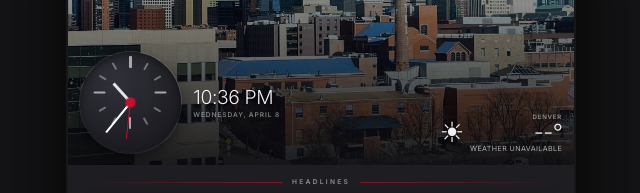
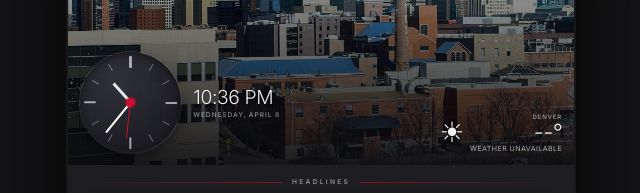
Before and after one commit to GJurado15/CS3250-Digital-Signage, a plain HTML site: page index.html in a window 1280 px wide. Shown: the part 195-388 px from the top of the page, 319-959 px from the left. Drawn offline with Linux system fonts and the light colour scheme; no server answers.

Commit message:
Fixed clock ticks

```diff
--- a/styles.css
+++ b/styles.css
@@ -284,24 +284,32 @@ body {
 }
 
 .analog-clock__ticks span {
+  position: absolute;
+  inset: 0;
   display: block;
+  transform: rotate(var(--tick-angle));
+}
+
+.analog-clock__ticks span::before {
+  content: "";
   position: absolute;
+  left: 50%;
+  top: 6%;
   width: 1.5%;
   height: 8%;
   background: rgba(255, 255, 255, 0.35);
-  left: 50%;
-  top: 6%;
-  transform-origin: 50% 440%;
-  transform: translateX(-50%) rotate(calc(var(--tick-angle)));
+  transform: translateX(-50%);
   border-radius: 1px;
 }
 
 .analog-clock__ticks span:nth-child(3n + 1) {
+}
+
+.analog-clock__ticks span:nth-child(3n + 1)::before {
+  top: 4%;
+  width: 2%;
   height: 12%;
-  top: 4%;
   background: rgba(255, 255, 255, 0.6);
-  width: 2%;
-  transform-origin: 50% 300%;
 }
 
 .analog-clock__hand {
```
